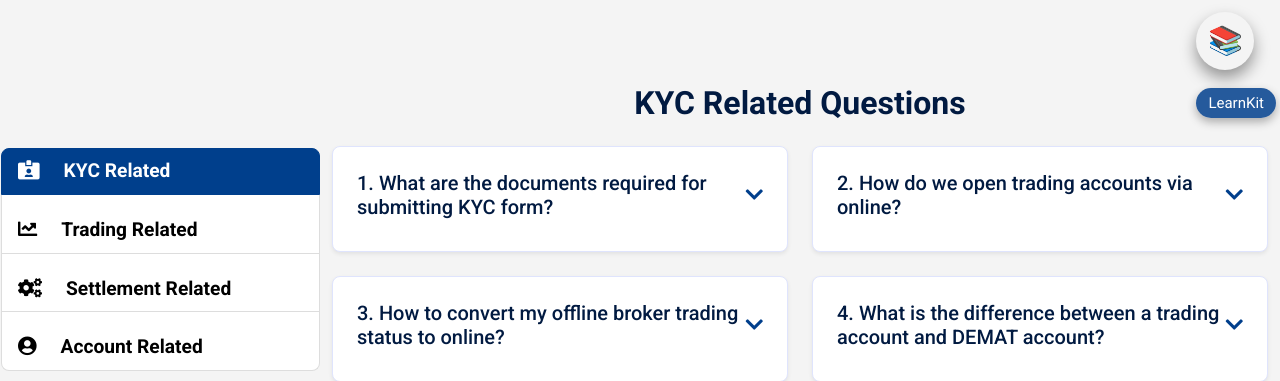
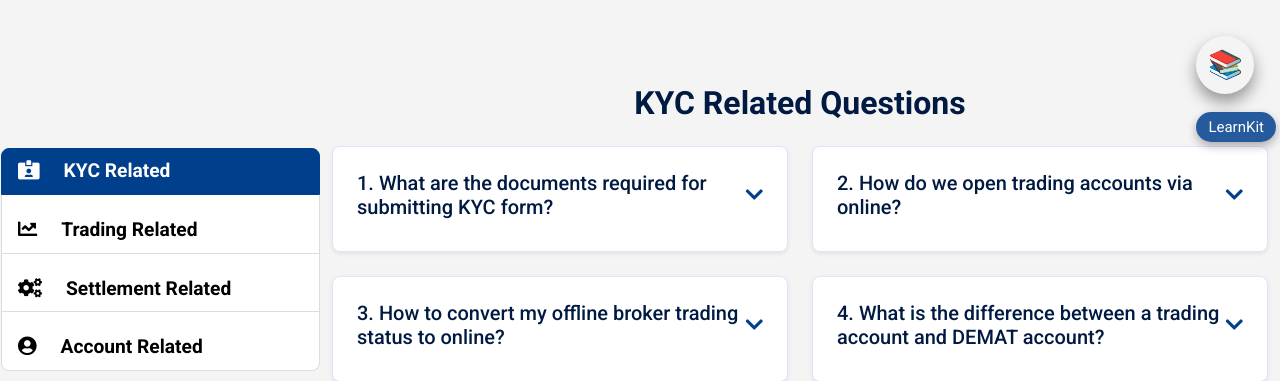
Before and after one commit to RoboPrabin/WEB-TrishaktiWebsite, a PHP site: page /faqs.html in a window 1280 px wide. Shown: the part 108-489 px from the top of the page. Run offline with PHP 8.4, Linux system fonts and the light colour scheme; some libraries are stand-ins or nearby versions.

Commit message:
top margin in login learn

```diff
--- a/css/style.css
+++ b/css/style.css
@@ -1327,13 +1327,13 @@ footer {
 
 /* Specific Icon Positions */
 .floating-icon.learn {
-  top: 15%;
+  top: 18%;
   animation-delay: 0.1s;
 
 }
 
 .floating-icon.login {
-  top: 39%;
+  top: 35%;
   animation: popIn 0.6s ease-out, blink 1.5s infinite, float 3s ease-in-out infinite;
 }
 
```
